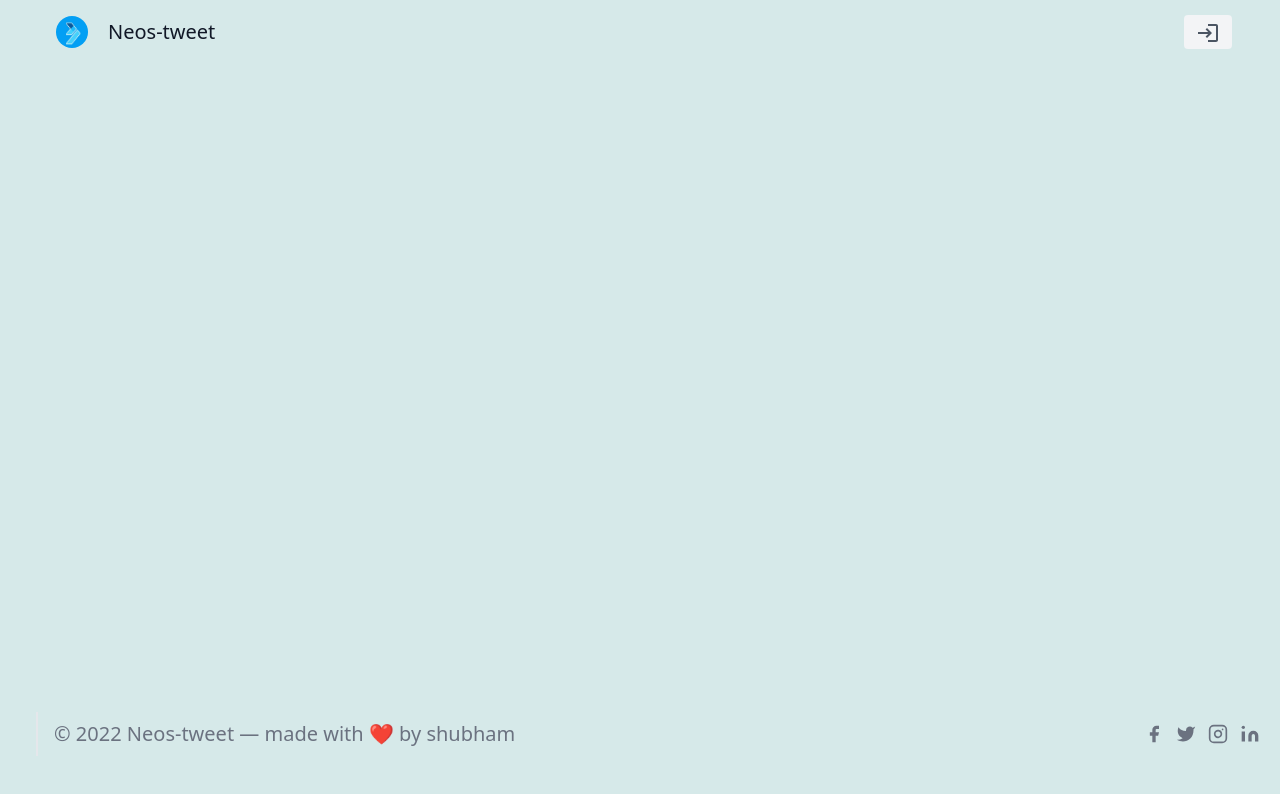
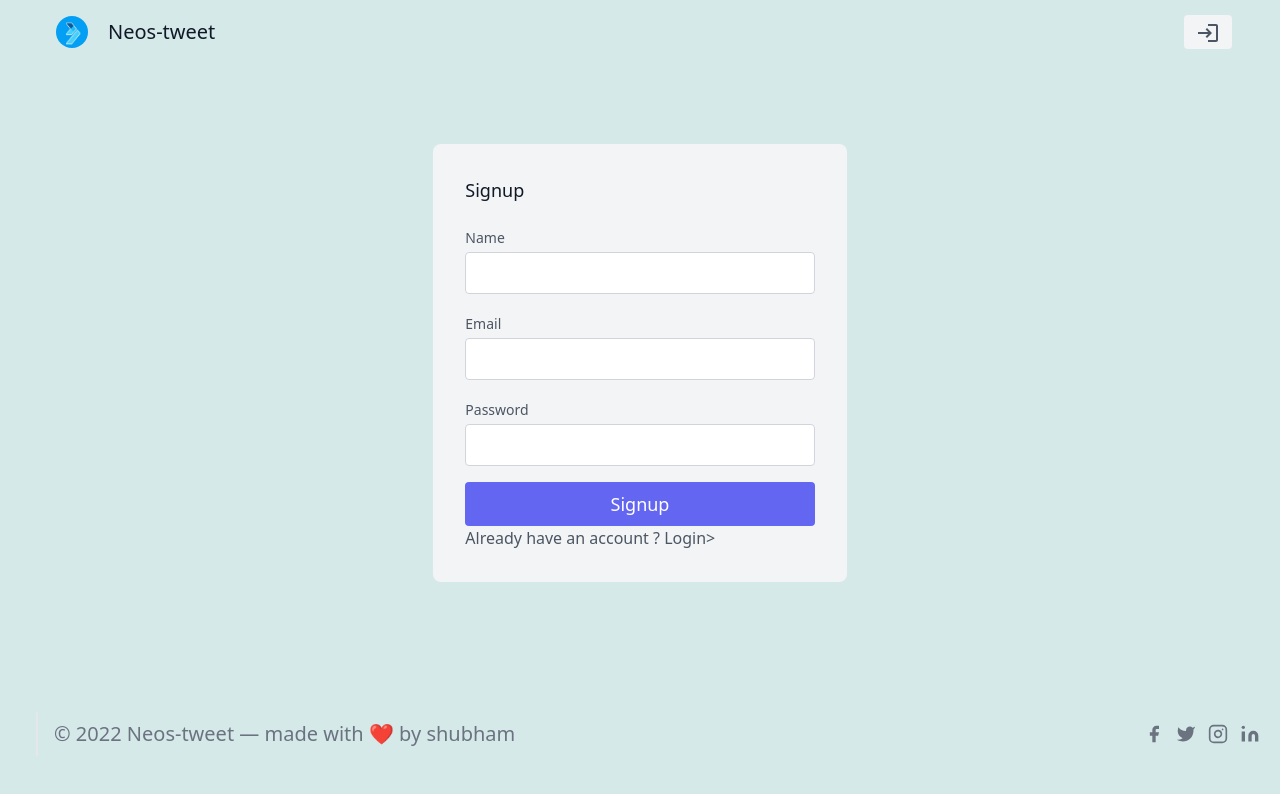
Before and after one commit to Shubhamkr2610/neos-tweet, a React (Create React App) app: page /signup in a window 1280 px wide. Shown: the top 794 px of the page. Built offline with nearby package versions, Linux system fonts and the light colour scheme.

Commit message:
feat: added UI for Login page

```diff
--- a/src/App.js
+++ b/src/App.js
@@ -2,6 +2,8 @@ import './App.css';
 import { Routes, Route } from "react-router-dom";
 import { HomePage } from './pages/home-page/HomePage';
 import { Footer, Header } from './components';
+import { LoginPage } from './pages/login-page/LoginPage';
+import { SignupPage } from './pages/signup-page/SignupPage';
 
 function App() {
   return (
@@ -10,6 +12,8 @@ function App() {
       <Header/>
         <Routes>
           <Route path='/' element={<HomePage/>} />
+          <Route path='/login' element={<LoginPage/>} />
+          <Route path='/signup' element={<SignupPage/>} />
         </Routes>
     </div>
     <Footer/>
--- a/src/components/header/Header.js
+++ b/src/components/header/Header.js
@@ -14,7 +14,7 @@ export const Header = () => {
             <span className="ml-3 text-xl">Neos-tweet</span>
           </a>
           <nav className="md:ml-auto flex flex-wrap items-center text-base justify-center  bg-gray-100 border-0 py-1 px-3 focus:outline-none hover:bg-gray-200 rounded text-base">
-          <Link to='/'>
+          <Link to='/login'>
             <LoginOutlinedIcon/>
           </Link>
           </nav>
--- /dev/null
+++ b/src/pages/login-page/LoginPage.js
@@ -0,0 +1,28 @@
+import React from 'react'
+import {Link} from 'react-router-dom'
+
+export const LoginPage = () => {
+  return (
+    <>
+        <section className="text-gray-600 body-font">
+            <div className="container px-5 py-20  flex flex-wrap justify-center items-center">
+                <div className="lg:w-2/6 md:w-1/2 bg-gray-100 rounded-lg p-8 flex flex-col   w-full mt-10 md:mt-0">
+                    <h2 className="text-gray-900 text-lg font-medium title-font mb-5">Login</h2>
+                    <div className="relative mb-4">
+                        <label htmlFor="email" className="leading-7 text-sm text-gray-600">Email</label>
+                        <input type="email" id="email" name="email" className="w-full bg-white rounded border border-gray-300 focus:border-indigo-500 focus:ring-2 focus:ring-indigo-200 text-base outline-none text-gray-700 py-1 px-3 leading-8 transition-colors duration-200 ease-in-out" />
+                    </div>
+                    <div className="relative mb-4">
+                        <label htmlFor="password" className="leading-7 text-sm text-gray-600">Password</label>
+                        <input type="password" id="password" name="full-name" className="w-full bg-white rounded border border-gray-300 focus:border-indigo-500 focus:ring-2 focus:ring-indigo-200 text-base outline-none text-gray-700 py-1 px-3 leading-8 transition-colors duration-200 ease-in-out" />
+                    </div>
+
+                    <button className="text-white bg-indigo-500 border-0 py-2 px-8 focus:outline-none hover:bg-indigo-600 rounded text-lg">Login</button>
+                    <button className="text-white bg-indigo-500 border-0 py-2 px-8 my-4 focus:outline-none hover:bg-indigo-600 rounded text-lg">Login with test credentials</button>
+                    <h2>Do not have account ? <Link to='/signup'> Signup&#62;</Link></h2>
+                </div>
+            </div>
+        </section>
+    </>
+  )
+}
--- /dev/null
+++ b/src/pages/signup-page/SignupPage.js
@@ -0,0 +1,32 @@
+import React from 'react'
+import { Link } from 'react-router-dom'
+
+export const SignupPage = () => {
+  return (
+    <>
+        <section className="text-gray-600 body-font">
+            <div className="container px-5 py-20  flex flex-wrap justify-center items-center">
+                <div className="lg:w-2/6 md:w-1/2 bg-gray-100 rounded-lg p-8 flex flex-col   w-full mt-10 md:mt-0">
+                    <h2 className="text-gray-900 text-lg font-medium title-font mb-5">Signup</h2>
+                    <div className="relative mb-4">
+                        <label htmlFor="name" className="leading-7 text-sm text-gray-600">Name</label>
+                        <input type="text" id="name" name="email" className="w-full bg-white rounded border border-gray-300 focus:border-indigo-500 focus:ring-2 focus:ring-indigo-200 text-base outline-none text-gray-700 py-1 px-3 leading-8 transition-colors duration-200 ease-in-out" />
+                    </div>
+                    <div className="relative mb-4">
+                        <label htmlFor="email" className="leading-7 text-sm text-gray-600">Email</label>
+                        <input type="email" id="email" name="email" className="w-full bg-white rounded border border-gray-300 focus:border-indigo-500 focus:ring-2 focus:ring-indigo-200 text-base outline-none text-gray-700 py-1 px-3 leading-8 transition-colors duration-200 ease-in-out" />
+                    </div>
+                    <div className="relative mb-4">
+                        <label htmlFor="password" className="leading-7 text-sm text-gray-600">Password</label>
+                        <input type="password" id="password" name="full-name" className="w-full bg-white rounded border border-gray-300 focus:border-indigo-500 focus:ring-2 focus:ring-indigo-200 text-base outline-none text-gray-700 py-1 px-3 leading-8 transition-colors duration-200 ease-in-out" />
+                    </div>
+
+                    <button className="text-white bg-indigo-500 border-0 py-2 px-8 focus:outline-none hover:bg-indigo-600 rounded text-lg">Signup</button>
+
+                    <h2>Already have an account ? <Link to='/login'> Login&#62;</Link></h2>
+                </div>
+            </div>
+        </section>
+    </>
+  )
+}
```
